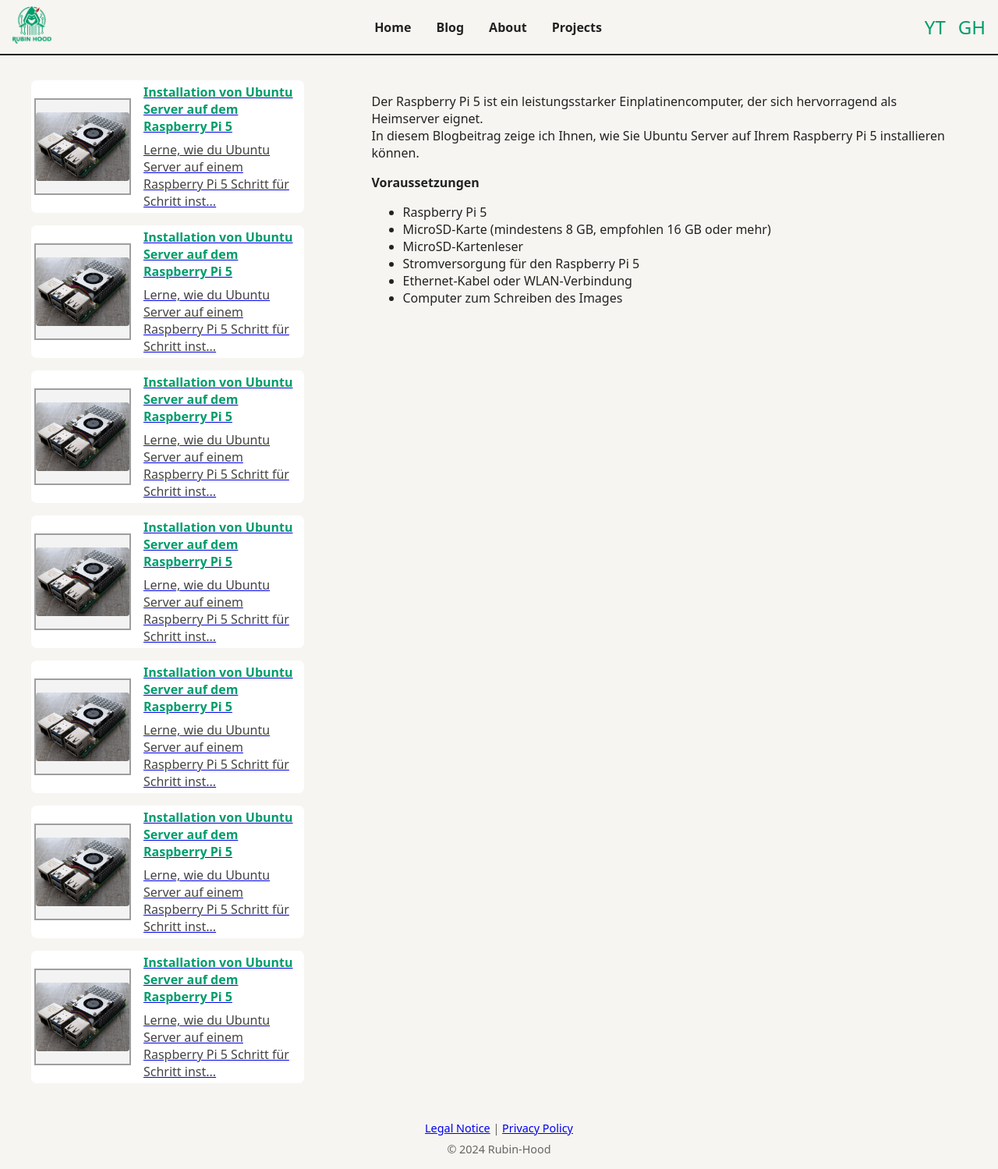
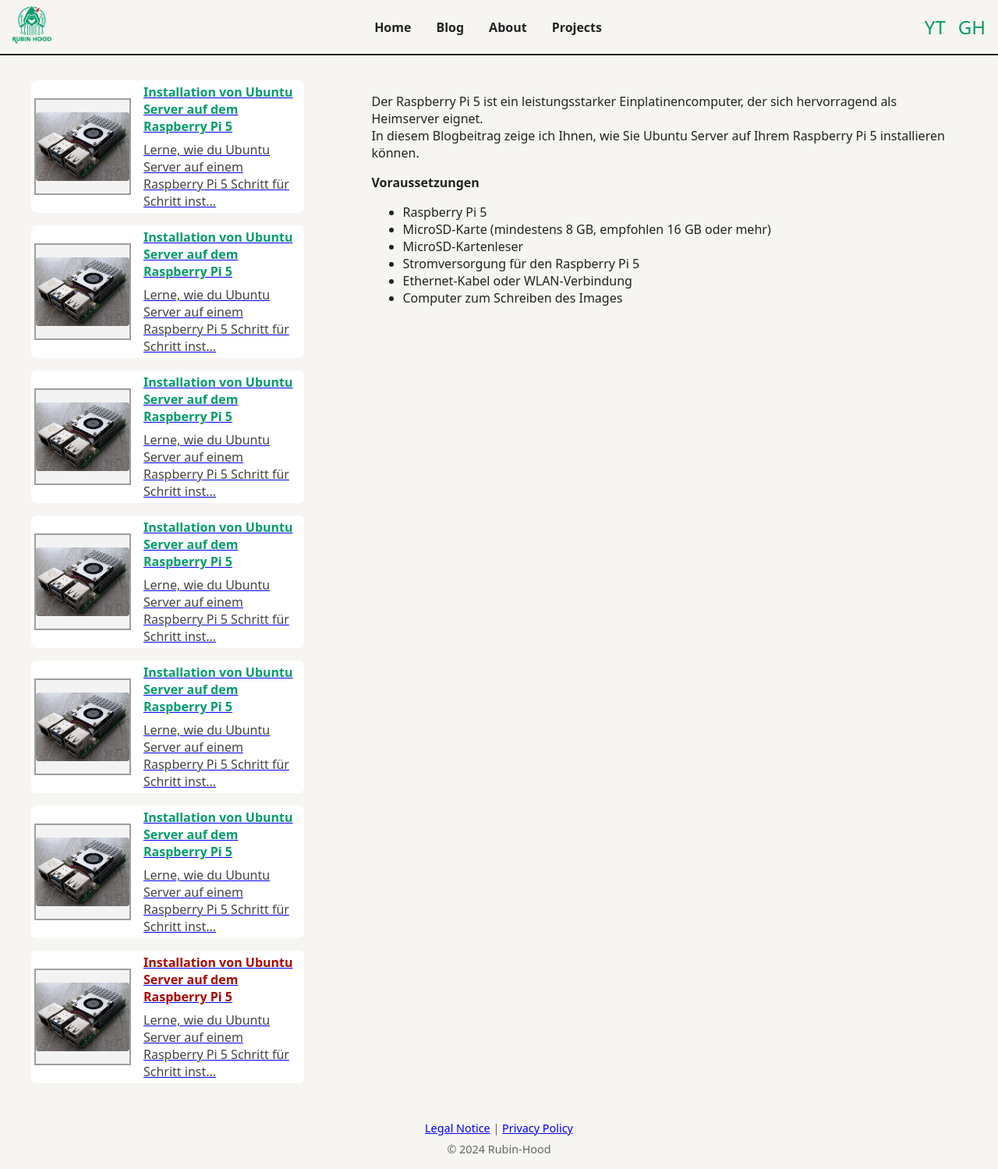
Before and after one commit to rubin-hood/rubinhood-blog, a Jekyll site: the page built from _posts/2024-06-01-beispiel.md, in a window 1280 px wide. Shown: the whole page at 78% size. Built offline with Jekyll 4.4.1, drawn with Linux system fonts in a browser that asks for light colours.

Commit message:
Update style.css

```diff
--- a/assets/css/style.css
+++ b/assets/css/style.css
@@ -161,10 +161,10 @@
 
 /* Markierung für aktiven Blog (Sidebar) */
 .blog-card.active {
-  border-color: #AA0600;                /* Roter Rahmen */
+  border-color: #AA0600 !important;                /* Roter Rahmen */
 }
 .blog-card.active .card-title {
-  color: #AA0600;                       /* Titel in Rot */
+  color: #AA0600 !important;                       /* Titel in Rot */
   font-weight: bold;                 /* Extra fett */
 }
 
```
